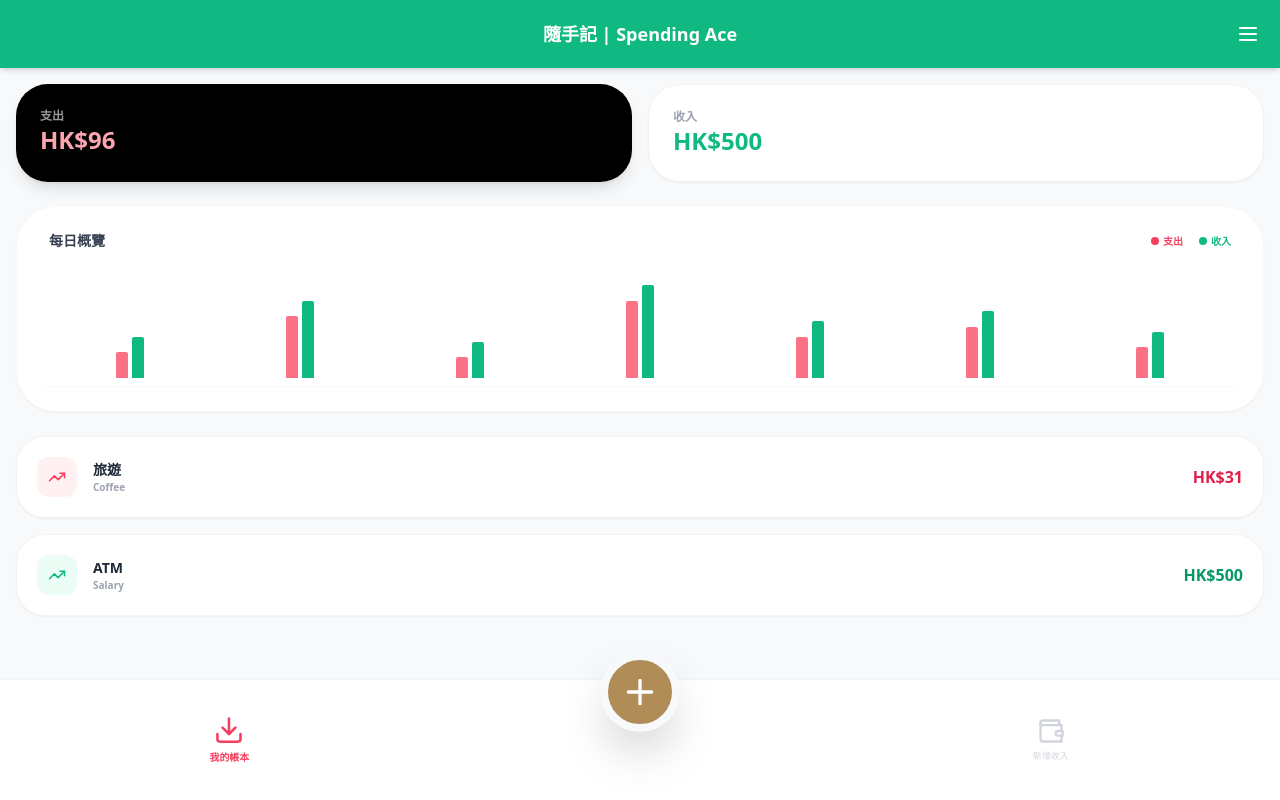
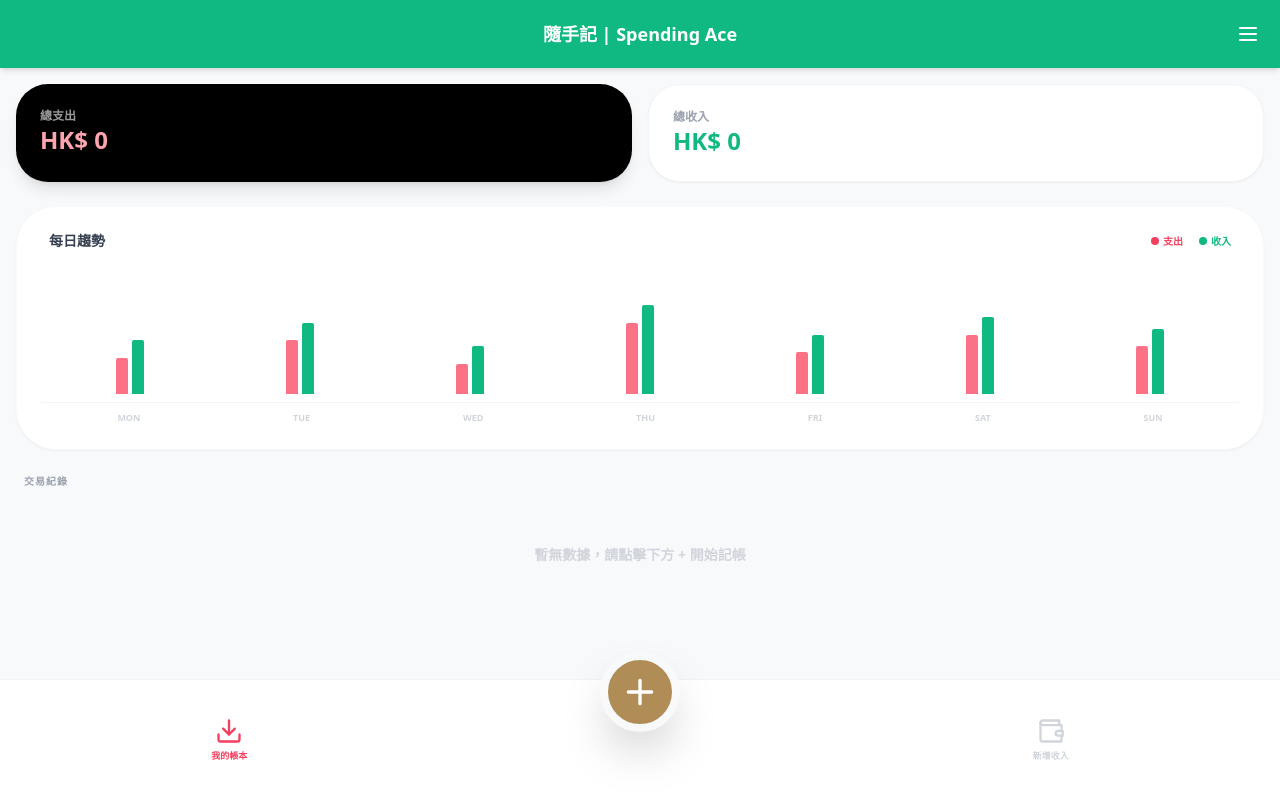
Before and after one commit to nattoisemobileai-max/mymoney, a React (Create React App) app: page / in a window 1280 px wide. Built offline with nearby package versions, Linux system fonts and the light colour scheme.

Commit message:
Update App.js

```diff
--- a/src/App.js
+++ b/src/App.js
@@ -1,42 +1,52 @@
 import React, { useState } from 'react';
 import {
   Download, Wallet, Plus, X, ChevronLeft, ChevronRight, Menu,
-  Trash2, TrendingUp, Globe, ChevronDown, ChevronUp, Check, MessageSquare
+  Trash2, TrendingUp, Check, MessageSquare, Delete
 } from 'lucide-react';
 
 const App = () => {
   const [activeTab, setActiveTab] = useState('home');
   const [showInputPage, setShowInputPage] = useState(false);
   const [inputType, setInputType] = useState('expense');
-  const [showSettingsModal, setShowSettingsModal] = useState(false);
-  const [expandExp, setExpandExp] = useState(false);
-  const [expandInc, setExpandInc] = useState(false);
+
+  // 1. 數據全部清空
+  const [records, setRecords] = useState([]);
 
   const [formData, setFormData] = useState({
     amount: '0',
-    category: '旅遊',
+    category: '購物',
     nature: 'essential',
     note: '',
     date: '2026-05-04'
   });
 
-  const [currentSettings, setCurrentSettings] = useState({
-    language: '繁體中文',
+  // 2. 分類順序重排
+  const [currentSettings] = useState({
     appName: '隨手記 | Spending Ace',
-    expCategories: ['旅遊', '購物', '醫療', '水電費', '餐飲', '交通'],
-    incCategories: ['薪金', '獎金', 'ATM', '投資收入']
+    expCategories: ['購物', '交通', '餐飲', '補習', '水電費', '旅遊', '醫療', '其他'],
+    incCategories: ['薪金', '獎金', '投資收入', '其他']
   });
 
-  const [records, setRecords] = useState([
-    { type: 'expense', amount: 31, category: '旅遊', nature: 'desire', note: 'Coffee', id: 1, date: '2026-05-04' },
-    { type: 'income', amount: 500, category: 'ATM', nature: 'essential', note: 'Salary', id: 5, date: '2026-05-04' }
-  ]);
+  const handleCalcPress = (val) => {
+    setFormData(prev => {
+      let newAmount = prev.amount;
+      if (val === 'C') return { ...prev, amount: '0' };
+      if (val === 'del') return { ...prev, amount: prev.amount.length > 1 ? prev.amount.slice(0, -1) : '0' };
+      if (prev.amount === '0' && val !== '.') {
+        newAmount = val.toString();
+      } else {
+        newAmount = prev.amount + val;
+      }
+      return { ...prev, amount: newAmount };
+    });
+  };
 
   const handleSave = () => {
+    if (formData.amount === '0') return;
     const newRecord = { ...formData, type: inputType, amount: Number(formData.amount), id: Date.now() };
     setRecords([newRecord, ...records]);
     setShowInputPage(false);
-    setFormData({ amount: '0', category: '旅遊', nature: 'essential', note: '', date: '2026-05-04' });
+    setFormData({ amount: '0', category: '購物', nature: 'essential', note: '', date: '2026-05-04' });
   };
 
   return (
@@ -46,45 +56,54 @@
       <div className="bg-emerald-500 text-white p-5 sticky top-0 z-50 flex justify-between items-center shadow-md">
         <div className="w-10"></div>
         <h1 className="font-bold text-lg">{currentSettings.appName}</h1>
-        <button onClick={() => setShowSettingsModal(true)} className="w-10 flex justify-end active:scale-90"><Menu size={24} /></button>
+        <div className="w-10 flex justify-end"><Menu size={24} /></div>
       </div>
 
-      {/* 主頁面 */}
+      {/* 主頁面內容 */}
       {!showInputPage && (
         <main className="p-4 space-y-6 animate-in fade-in">
+          {/* 數據概覽卡片 */}
           <div className="grid grid-cols-2 gap-4">
             <div className="bg-black text-white p-6 rounded-[2rem] shadow-lg">
-              <p className="text-xs font-bold opacity-60">支出</p>
-              <p className="text-2xl font-black text-rose-300">HK$96</p>
+              <p className="text-xs font-bold opacity-60">總支出</p>
+              <p className="text-2xl font-black text-rose-300">HK$ {records.filter(r => r.type==='expense').reduce((a,b)=>a+b.amount,0)}</p>
             </div>
             <div className="bg-white p-6 rounded-[2rem] border border-gray-100 shadow-sm">
-              <p className="text-xs font-bold text-gray-400">收入</p>
-              <p className="text-2xl font-black text-emerald-500">HK$500</p>
+              <p className="text-xs font-bold text-gray-400">總收入</p>
+              <p className="text-2xl font-black text-emerald-500">HK$ {records.filter(r => r.type==='income').reduce((a,b)=>a+b.amount,0)}</p>
             </div>
           </div>
 
-          {/* Bar Chart 每日概覽 */}
+          {/* 強制顯示 Bar Chart */}
           <section className="bg-white p-6 rounded-[2.5rem] shadow-sm border border-gray-50">
             <div className="flex justify-between items-center mb-6 px-2">
-              <h3 className="text-sm font-black text-gray-700">每日概覽</h3>
+              <h3 className="text-sm font-black text-gray-700">每日趨勢</h3>
               <div className="flex gap-4 text-[10px] font-bold">
                 <span className="flex items-center gap-1 text-rose-500"><div className="w-2 h-2 rounded-full bg-rose-500"></div> 支出</span>
                 <span className="flex items-center gap-1 text-emerald-500"><div className="w-2 h-2 rounded-full bg-emerald-500"></div> 收入</span>
               </div>
             </div>
-            <div className="h-28 flex items-end justify-around gap-2 px-2 border-b border-gray-50 pb-2">
-              {[40, 75, 35, 90, 55, 65, 45].map((h, i) => (
+            <div className="h-32 flex items-end justify-around gap-2 px-2 border-b border-gray-100 pb-2">
+              {/* 預設靜態 Bars */}
+              {[30, 45, 25, 60, 35, 50, 40].map((h, i) => (
                 <div key={i} className="flex gap-1 items-end h-full">
-                  <div className="w-3 bg-rose-400 rounded-t-sm" style={{ height: `${h-15}%` }}></div>
-                  <div className="w-3 bg-emerald-500 rounded-t-sm" style={{ height: `${h}%` }}></div>
+                  <div className="w-3 bg-rose-400 rounded-t-sm" style={{ height: `${h}%` }}></div>
+                  <div className="w-3 bg-emerald-500 rounded-t-sm" style={{ height: `${h + 15}%` }}></div>
                 </div>
               ))}
             </div>
+            <div className="flex justify-around mt-2 text-[9px] font-black text-gray-300 uppercase">
+              <span>Mon</span><span>Tue</span><span>Wed</span><span>Thu</span><span>Fri</span><span>Sat</span><span>Sun</span>
+            </div>
           </section>
 
-          {/* 最近紀錄 */}
+          {/* 紀錄列表 */}
           <div className="space-y-4">
-            {records.map(record => (
+            <h3 className="text-[10px] font-black text-gray-400 uppercase tracking-widest px-2">交易紀錄</h3>
+            {records.length === 0 ? (
+              <div className="text-center py-10 text-gray-300 font-bold text-sm">暫無數據，請點擊下方 + 開始記帳</div>
+            ) : (
+              records.map(record => (
                 <div key={record.id} className="bg-white p-5 rounded-[1.8rem] flex justify-between items-center border border-gray-100 shadow-sm">
                   <div className="flex items-center gap-4">
                     <div className={`w-10 h-10 rounded-xl flex items-center justify-center ${record.type === 'expense' ? 'bg-rose-50 text-rose-500' : 'bg-emerald-50 text-emerald-500'}`}><TrendingUp size={18}/></div>
@@ -95,110 +114,112 @@
                   </div>
                   <p className={`font-black ${record.type === 'expense' ? 'text-rose-600' : 'text-emerald-600'}`}>HK${record.amount}</p>
                 </div>
-            ))}
+              ))
+            )}
           </div>
         </main>
       )}
 
-      {/* 新增頁面 - 嚴格遵守所有欄位要求 */}
+      {/* 新增頁面 */}
       {showInputPage && (
         <div className="fixed inset-0 bg-white z-[200] flex flex-col animate-in slide-in-from-bottom duration-300">
-          {/* Header */}
-          <div className={`${inputType === 'expense' ? 'bg-rose-500' : 'bg-blue-500'} p-5 text-white flex justify-between items-center shadow-md`}>
+          <div className={`${inputType === 'expense' ? 'bg-rose-500' : 'bg-blue-500'} p-5 text-white flex justify-between items-center`}>
             <button onClick={() => setShowInputPage(false)} className="p-2"><X size={30} /></button>
             <span className="text-lg font-black">{inputType === 'expense' ? '新增支出' : '新增收入'}</span>
-            <button onClick={handleSave} className="bg-white text-gray-800 px-6 py-2 rounded-full text-sm font-black active:scale-95 shadow-md">儲存</button>
+            <div className="w-10"></div>
           </div>
 
-          {/* 1. Calendar Bar */}
-          <section className="bg-gray-50 py-4 border-b border-gray-100 shadow-inner">
-            <div className="flex items-center justify-center gap-4 mb-3 font-black text-gray-800 text-sm">
-              <ChevronLeft size={16} className="text-gray-300"/> 2026年5月 <ChevronRight size={16} className="text-gray-300"/>
-            </div>
+          {/* 日曆列 */}
+          <section className="bg-gray-50 py-4 border-b border-gray-100">
             <div className="flex gap-2 overflow-x-auto no-scrollbar px-6">
               {[1, 2, 3, 4, 5, 6, 7].map(d => (
-                <button key={d} onClick={() => setFormData({...formData, date: `2026-05-0${d}`})} className={`min-w-[55px] py-3 rounded-xl flex flex-col items-center border-2 transition-all ${formData.date.endsWith(d.toString()) ? 'border-black bg-white shadow-sm' : 'border-transparent bg-gray-100 text-gray-400'}`}>
-                  <span className="text-[8px] font-bold opacity-50 uppercase">週一</span>
+                <button key={d} onClick={() => setFormData({...formData, date: `2026-05-0${d}`})} className={`min-w-[55px] py-3 rounded-xl flex flex-col items-center border-2 ${formData.date.endsWith(d.toString()) ? 'border-black bg-white shadow-sm' : 'border-transparent text-gray-400'}`}>
+                  <span className="text-[8px] font-bold">5月</span>
                   <span className="text-base font-black">{d}</span>
                 </button>
               ))}
             </div>
           </section>
 
-          <div className="flex-1 p-5 space-y-6 overflow-y-auto no-scrollbar pb-24">
-            {/* 2. 金額輸入 */}
+          <div className="flex-1 p-5 space-y-4 overflow-y-auto no-scrollbar">
+            {/* 金額顯示與必要/想要 */}
+            <div className="space-y-4">
               <section className="bg-gray-50 p-4 rounded-2xl flex items-center justify-between border border-gray-100">
                 <label className="text-[10px] font-black text-gray-400 uppercase tracking-widest border-b-2 border-rose-400">金額 (HKD $)</label>
-              <input
-                type="number"
-                value={formData.amount}
-                onChange={(e) => setFormData({...formData, amount: e.target.value})}
-                className="bg-transparent text-4xl font-black text-right outline-none w-1/2"
-                autoFocus
-              />
+                <div className="text-4xl font-black text-right text-gray-800">{formData.amount}</div>
               </section>
 
-            {/* 3. 必要/想要 (支出頁面核心功能) */}
               {inputType === 'expense' && (
-              <section className="animate-in fade-in">
-                <label className="text-[10px] font-black text-gray-400 mb-3 block uppercase tracking-widest">消費性質 (必選)</label>
                 <div className="flex gap-3">
-                  <button onClick={() => setFormData({...formData, nature: 'essential'})} className={`flex-1 py-4 rounded-xl font-black flex items-center justify-center gap-2 border-2 transition-all ${formData.nature === 'essential' ? 'bg-blue-600 text-white border-blue-600 shadow-md' : 'bg-white text-gray-400 border-gray-100'}`}>
+                  <button onClick={() => setFormData({...formData, nature: 'essential'})} className={`flex-1 py-4 rounded-xl font-black flex items-center justify-center gap-2 border-2 ${formData.nature === 'essential' ? 'bg-blue-600 text-white border-blue-600 shadow-md' : 'bg-white text-gray-400 border-gray-100'}`}>
                     {formData.nature === 'essential' && <Check size={16}/>} 必要
                   </button>
-                  <button onClick={() => setFormData({...formData, nature: 'desire'})} className={`flex-1 py-4 rounded-xl font-black flex items-center justify-center gap-2 border-2 transition-all ${formData.nature === 'desire' ? 'bg-orange-500 text-white border-orange-500 shadow-md' : 'bg-white text-gray-400 border-gray-100'}`}>
+                  <button onClick={() => setFormData({...formData, nature: 'desire'})} className={`flex-1 py-4 rounded-xl font-black flex items-center justify-center gap-2 border-2 ${formData.nature === 'desire' ? 'bg-orange-500 text-white border-orange-500 shadow-md' : 'bg-white text-gray-400 border-gray-100'}`}>
                     {formData.nature === 'desire' && <Check size={16}/>} 想要
                   </button>
                 </div>
-              </section>
               )}
+            </div>
 
-            {/* 4. 選擇分類 */}
-            <section>
-              <label className="text-[10px] font-black text-gray-400 mb-3 block uppercase tracking-widest">選擇分類</label>
-              <div className="grid grid-cols-3 gap-2">
+            {/* 分類 - 已重排 */}
+            <section className="grid grid-cols-4 gap-2">
               {(inputType === 'expense' ? currentSettings.expCategories : currentSettings.incCategories).map(cat => (
                 <button
                   key={cat}
                   onClick={() => setFormData({...formData, category: cat})}
-                    className={`py-3 rounded-xl border-2 text-xs font-black transition-all ${formData.category === cat ? 'bg-gray-900 text-white border-gray-900 shadow-lg' : 'bg-white border-gray-100 text-gray-400'}`}
+                  className={`py-3 rounded-xl border-2 text-[11px] font-black transition-all ${formData.category === cat ? 'bg-gray-900 text-white border-gray-900 shadow-lg' : 'bg-white border-gray-100 text-gray-400'}`}
                 >
                   {cat}
                 </button>
               ))}
-              </div>
             </section>
 
-            {/* 5. 備註欄位 */}
-            <section>
-              <label className="text-[10px] font-black text-gray-400 mb-3 block uppercase tracking-widest flex items-center gap-1"><MessageSquare size={12}/> 備註內容</label>
+            {/* 備註 */}
+            <div className="flex items-center gap-2 bg-gray-50 p-4 rounded-xl border border-gray-100">
+              <MessageSquare size={16} className="text-gray-400"/>
               <input
                 type="text"
                 value={formData.note}
                 onChange={(e) => setFormData({...formData, note: e.target.value})}
                 placeholder="輸入備註..."
-                className="w-full bg-gray-50 p-4 rounded-xl text-sm font-bold border border-gray-100 outline-none focus:ring-2 focus:ring-gray-200"
+                className="bg-transparent text-sm font-bold outline-none w-full"
               />
+            </div>
+
+            {/* 計算機鍵盤 */}
+            <section className="bg-gray-100 -mx-5 px-5 py-4 rounded-t-[2rem]">
+              <div className="grid grid-cols-4 gap-3">
+                {[1, 2, 3, 'del', 4, 5, 6, 'C', 7, 8, 9, '.', 0].map((btn) => (
+                  <button
+                    key={btn}
+                    onClick={() => btn === 'del' ? handleCalcPress('del') : btn === 'C' ? handleCalcPress('C') : handleCalcPress(btn)}
+                    className="h-12 bg-white rounded-xl font-black text-xl flex items-center justify-center active:scale-90"
+                  >
+                    {btn === 'del' ? <Delete size={20}/> : btn}
+                  </button>
+                ))}
+                <button
+                  onClick={handleSave}
+                  className="col-span-1 h-12 bg-emerald-500 text-white rounded-xl font-black text-lg active:scale-95"
+                >
+                  OK
+                </button>
+              </div>
             </section>
           </div>
         </div>
       )}
 
       {/* 底部導航 */}
-      <nav className="fixed bottom-0 left-0 right-0 bg-white/95 backdrop-blur-lg border-t border-gray-100 flex justify-around items-center py-5 z-40 px-6 shadow-xl">
-        <button onClick={() => {setActiveTab('home'); setShowInputPage(false);}} className={`flex flex-col items-center w-1/3 transition-all ${activeTab === 'home' && !showInputPage ? 'text-rose-500 scale-110 font-black' : 'text-gray-300'}`}>
-          <Download size={28}/><span className="text-[9px] mt-1 uppercase">我的帳本</span>
+      <nav className="fixed bottom-0 left-0 right-0 bg-white/95 backdrop-blur-lg border-t border-gray-100 flex justify-around items-center py-5 z-40 px-6">
+        <button onClick={() => {setActiveTab('home'); setShowInputPage(false);}} className={`flex flex-col items-center w-1/3 ${activeTab === 'home' && !showInputPage ? 'text-rose-500 font-black' : 'text-gray-300'}`}>
+          <Download size={28}/><span className="text-[9px] mt-1 uppercase font-bold">我的帳本</span>
         </button>
-
-        {/* 中央 "+" 按鈕 (設為支出) */}
         <div className="relative -top-12 w-1/3 flex justify-center">
-          <button onClick={() => { setInputType('expense'); setShowInputPage(true); }} className="bg-[#B08D57] w-20 h-20 rounded-full flex items-center justify-center text-white shadow-2xl border-[8px] border-[#F8F9FB] active:scale-90 transition-all">
-            <Plus size={40} />
-          </button>
+          <button onClick={() => { setInputType('expense'); setShowInputPage(true); }} className="bg-[#B08D57] w-20 h-20 rounded-full flex items-center justify-center text-white shadow-2xl border-[8px] border-[#F8F9FB] active:scale-90 transition-all"><Plus size={40} /></button>
         </div>
-
-        <button onClick={() => { setInputType('income'); setShowInputPage(true); }} className={`flex flex-col items-center w-1/3 transition-all ${showInputPage && inputType === 'income' ? 'text-blue-500 scale-110 font-black' : 'text-gray-300'}`}>
-          <Wallet size={28}/><span className="text-[9px] mt-1 uppercase">新增收入</span>
+        <button onClick={() => { setInputType('income'); setShowInputPage(true); }} className={`flex flex-col items-center w-1/3 ${showInputPage && inputType === 'income' ? 'text-blue-500 font-black' : 'text-gray-300'}`}>
+          <Wallet size={28}/><span className="text-[9px] mt-1 uppercase font-bold">新增收入</span>
         </button>
       </nav>
     </div>
```
Lines whose indentation alone changed are shown as unchanged.
